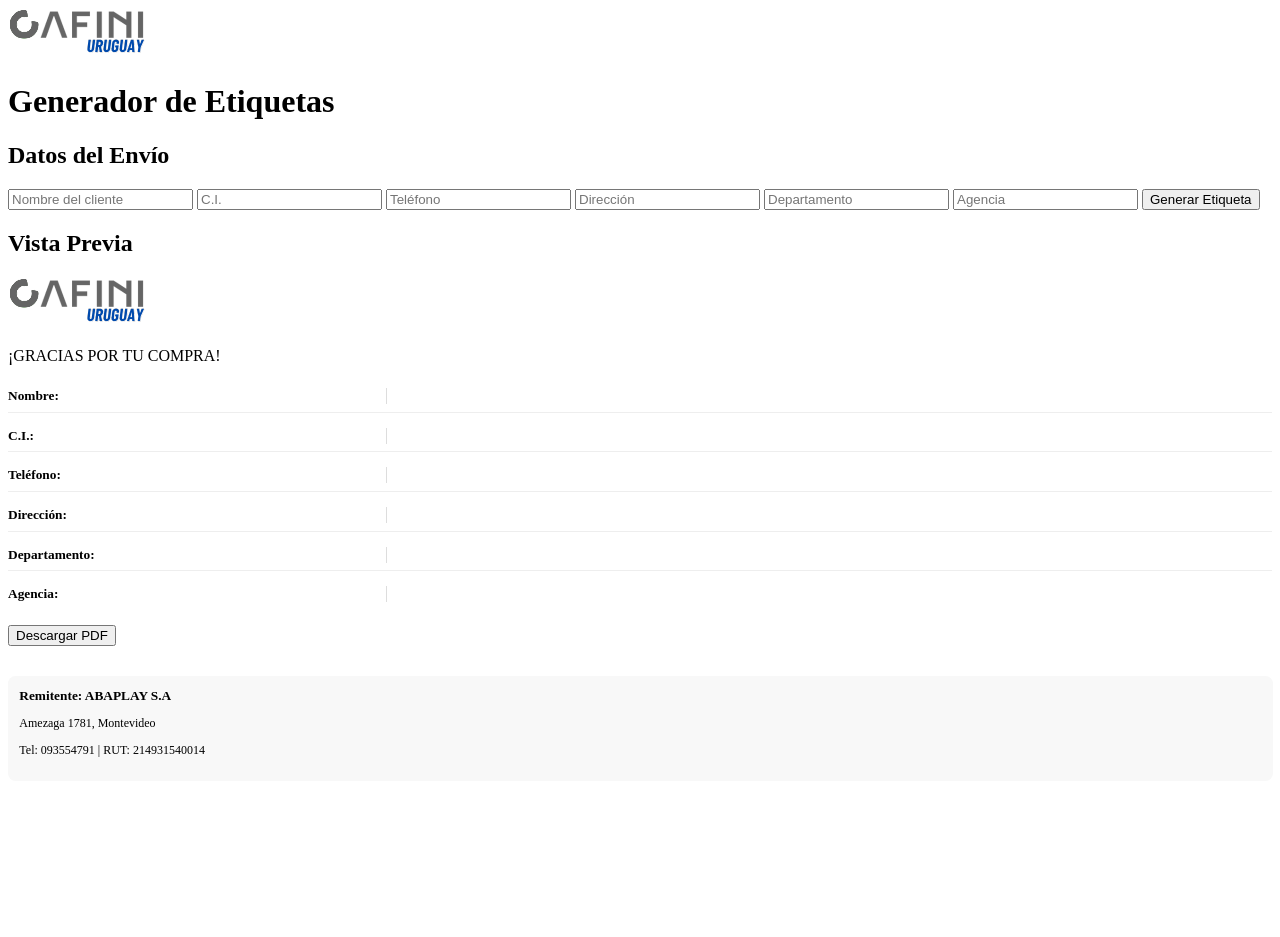
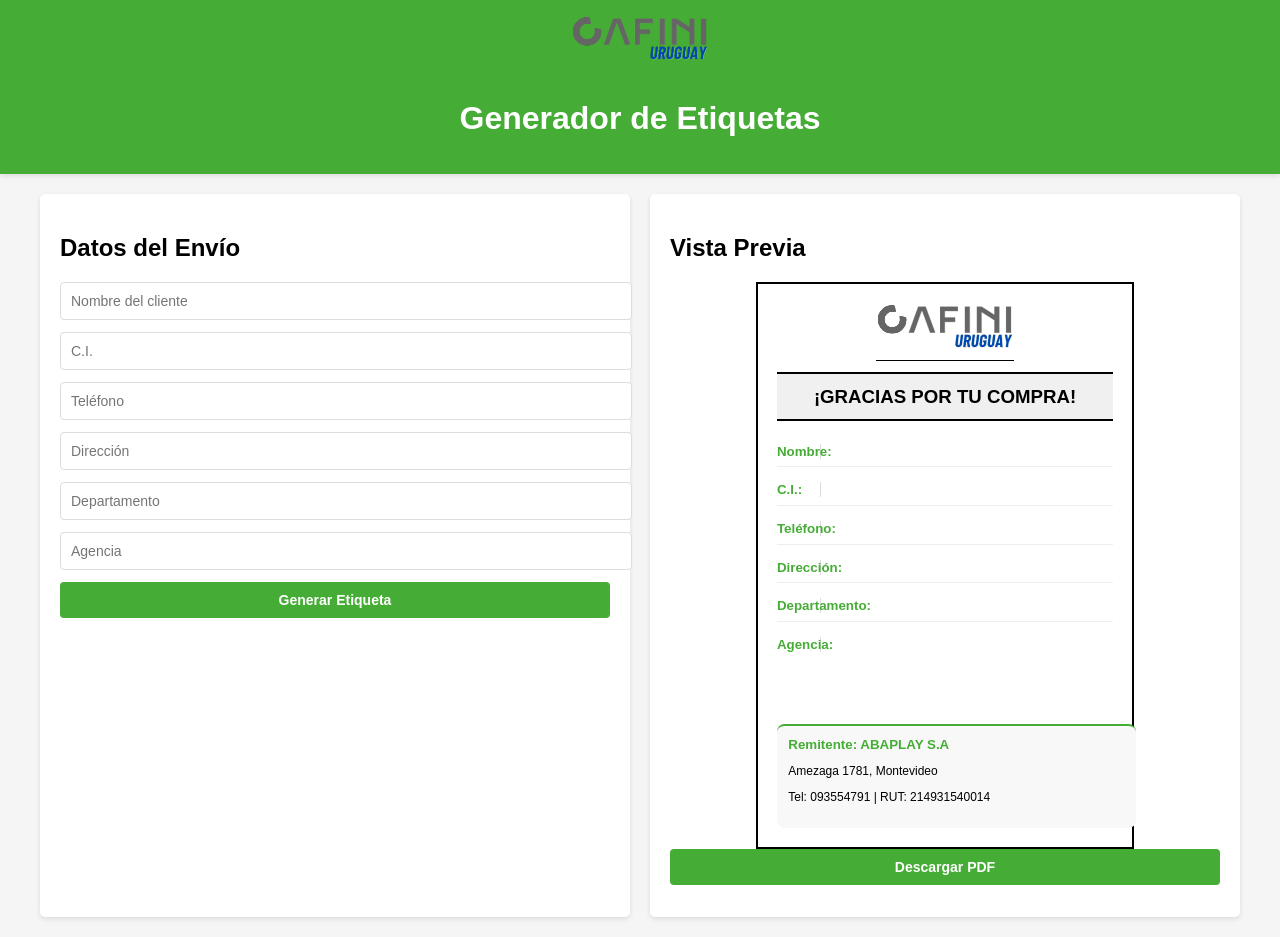
Before and after one commit to erossosa/xprinter, a plain HTML site: page index.html in a window 1280 px wide. Before the commit the page ends 800 px from the top, so only its background shows below. Drawn offline with Linux system fonts and the light colour scheme.

Commit message:
Update styles.css

```diff
--- a/styles.css
+++ b/styles.css
@@ -1,3 +1,151 @@
+:root {
+    --color-verde: #45ad35;
+    --color-texto: #333;
+}
+
+body {
+    font-family: Arial, sans-serif;
+    margin: 0;
+    padding: 0;
+    background: #f5f5f5;
+}
+
+header {
+    background: var(--color-verde);
+    padding: 15px 0;
+    text-align: center;
+    color: white;
+    box-shadow: 0 2px 5px rgba(0,0,0,0.1);
+}
+
+.header-logo {
+    height: 50px;
+    margin-bottom: 10px;
+}
+
+.container {
+    display: flex;
+    gap: 20px;
+    padding: 20px;
+    max-width: 1200px;
+    margin: 0 auto;
+}
+
+.form-container, .preview-container {
+    background: white;
+    padding: 20px;
+    border-radius: 5px;
+    box-shadow: 0 2px 5px rgba(0,0,0,0.1);
+    flex: 1;
+}
+
+input, button {
+    display: block;
+    margin-bottom: 12px;
+    padding: 10px;
+    width: 100%;
+    border: 1px solid #ddd;
+    border-radius: 4px;
+    font-size: 14px;
+}
+
+button {
+    background: var(--color-verde);
+    color: white;
+    border: none;
+    cursor: pointer;
+    font-weight: bold;
+}
+
+button:hover {
+    opacity: 0.9;
+}
+
+/* ---- Etiqueta ---- */
+.etiqueta {
+    width: 100mm;
+    height: 150mm;
+    padding: 5mm;
+    background: white;
+    margin: 0 auto;
+    border: 2px solid #000;
+    box-sizing: border-box;
+    position: relative;
+}
+
+.etiqueta-logo {
+    display: block;
+    margin: 0 auto 3mm;
+    max-height: 18mm;
+    border-bottom: 1px solid #000;
+    padding-bottom: 2mm;
+}
+
+.gracias {
+    font-size: 14pt;
+    font-weight: bold;
+    text-align: center;
+    margin: 0 0 4mm 0;
+    padding: 3mm 0;
+    border-top: 2px solid #000;
+    border-bottom: 2px solid #000;
+    background: #f0f0f0;
+}
+
+/* Datos del cliente */
+.datos-cliente {
+    margin: 4mm 0;
+    padding: 0;
+}
+
+.datos-item {
+    display: flex;
+    justify-content: space-between;
+    align-items: center;
+    margin: 2mm 0;
+    padding: 2mm 0;
+    border-bottom: 1px solid #ddd;
+    font-size: 10pt;
+}
+
+.datos-item:last-child {
+    border-bottom: none;
+}
+
+.datos-label {
+    font-weight: bold;
+    width: 35%;
+    color: #444;
+}
+
+.datos-value {
+    width: 63%;
+    text-align: right;
+    word-break: break-word;
+}
+
+/* Remitente */
+.remitente {
+    position: absolute;
+    bottom: 5mm;
+    width: calc(100% - 10mm);
+    font-size: 9pt;
+    border-top: 2px solid #000;
+    padding-top: 3mm;
+}
+
+.remitente strong {
+    display: block;
+    margin-bottom: 1mm;
+    font-size: 10pt;
+}
+
+@media (max-width: 768px) {
+    .container {
+        flex-direction: column;
+    }
+}
+
 /* ... (conserva estilos anteriores) ... */
 
 /* ---- Datos del cliente ---- */
```
